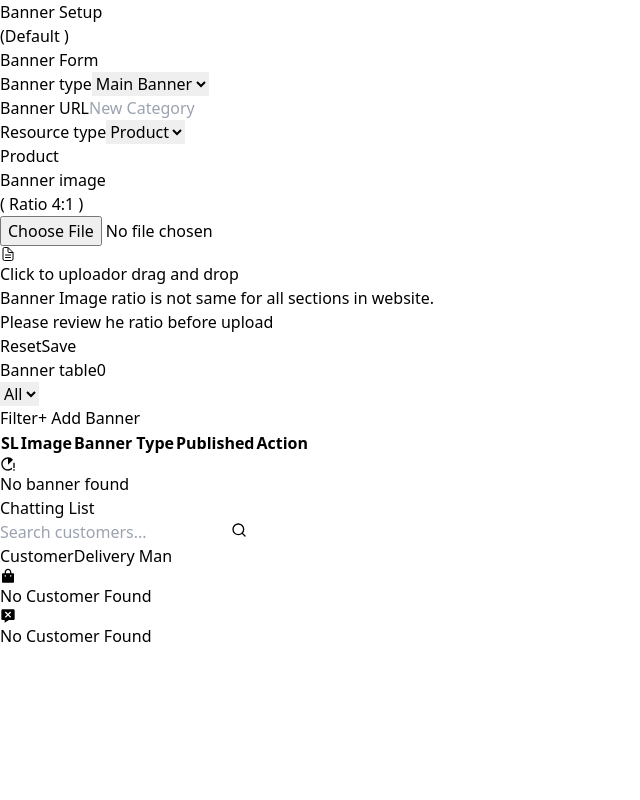
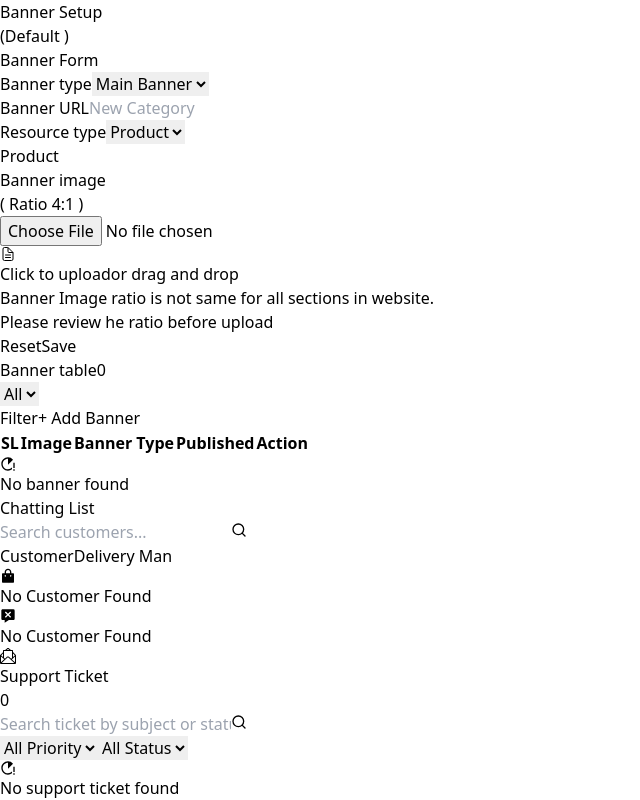
Before and after one commit to jhajathanawit/front-end, a React (Vite) app: page / in a window 1280 px wide. Shown: the part 2742-3542 px from the top of the page, without its empty margins (0-640 px from the left). Before the commit the page ends 3390 px from the top, so only its background shows below. Built offline with nearby package versions, Linux system fonts and the light colour scheme.

Commit message:
addSupportTicket

```diff
--- a/src/App.tsx
+++ b/src/App.tsx
@@ -7,6 +7,7 @@ import Product_Gallery from './Component/product_gallery/product_gallery';
 import Banner_setup from './Component/banner/banner_setup';
 import Chating_list from './Component/chatting/chatting_list';
 import Chatting_list from './Component/chatting/chatting_list';
+import Support_ticket from './Component/support/support_ticket';
 
 
 function App() {
@@ -22,6 +23,7 @@ function App() {
       < Product_Gallery />
       < Banner_setup />
       < Chatting_list />
+      < Support_ticket />
     </div>
 
     </>
--- /dev/null
+++ b/src/Component/support/support_ticket.tsx
@@ -0,0 +1,55 @@
+import { MdRunningWithErrors } from "react-icons/md";
+import { HiOutlineClipboardDocumentList } from "react-icons/hi2";
+import { FiSearch } from "react-icons/fi";
+import { SlEnvolopeLetter } from "react-icons/sl";
+
+export default function Support_ticket() {
+    return (
+        <>
+            <div className="flex items-center p-2 mt-6 gap-2 ">
+                <SlEnvolopeLetter className="text-2xl text-black-500" />
+                <h1 className="text-2xl font-bold">Support Ticket</h1>
+                <span className="font-bold px-2 py-0.5 text-sm rounded-full bg-gray-100 text-gray-600">0</span>
+            </div>
+
+            <div className="p-4 mt-5 shadow-md border rounded-md gap-4">
+                {/* ตัวทำให้แยก ซ้าย - ขวา */}
+                <div className="flex gap-4 border-b border-gray pb-4 mb-4">
+                    {/* ซ้าย */}
+                    <div className="flex border rounded-md overflow-hidden w-1/6">
+                        <input
+                            type="text"
+                            placeholder="Search ticket by subject or status"
+                            className="px-3 py-2 outline-none text-sm placeholder-gray-400 w-full"
+                        />
+                        <button className="bg-gray-100 px-3 py-3 hover:bg-gray-200">
+                            <FiSearch />
+                        </button>
+                    </div>
+
+                    {/* ขวา */}
+                    <div className="flex gap-4 ml-auto">
+                        <select className="w-full sm:w-48 md:w-64 border rounded px-3 py-2 focus:outline-none focus:ring focus:border-blue-300">
+                            <option disabled selected>All Priority</option>
+                            <option>1</option>
+                            <option>2</option>
+                            <option>3</option>
+                        </select>
+
+                        <select className="w-full sm:w-48 md:w-64 border rounded px-3 py-2 focus:outline-none focus:ring focus:border-blue-300">
+                            <option disabled selected>All Status</option>
+                            <option>1</option>
+                            <option>2</option>
+                            <option>3</option>
+                        </select>
+                    </div>
+                </div>
+
+                <div className="flex flex-col justify-center items-center p-2 mt-6 gap-2">
+                    <MdRunningWithErrors className="mt-20 text-9xl text-black-500" />
+                    <p className="mb-10 text-sm text-gray-500 mt-2">No support ticket found</p>
+                </div>
+            </div>
+        </>
+    );
+}
```
